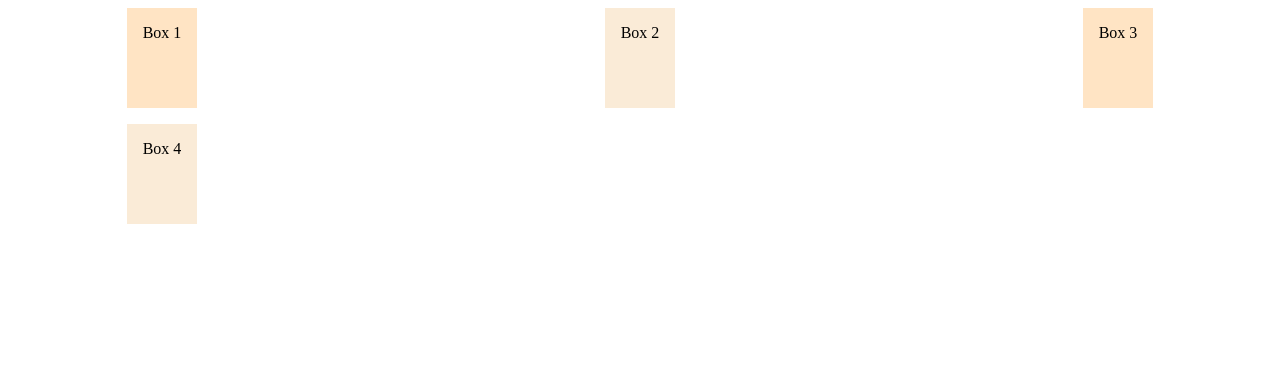
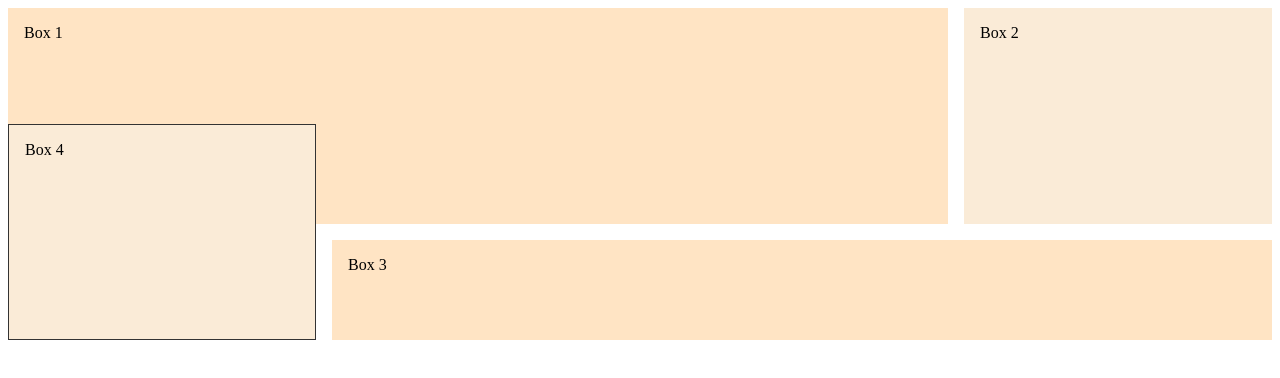
Before and after one commit to gvanmeeteren/06-self-study, a plain HTML site: page index3.html in a window 1280 px wide. Drawn offline with Linux system fonts and the light colour scheme.

Commit message:
dsflaksdjfkl

```diff
--- a/index3.html
+++ b/index3.html
@@ -10,7 +10,8 @@
             grid-template-columns: 1fr 2fr 1fr;
             grid-auto-rows: minmax(100px, auto);
             grid-gap: 1em;
-            justify-items: center;
+            justify-items: stretch;
+            align-items: stretch;
         }
 
         .wrapper > div{
@@ -20,6 +21,32 @@
         .wrapper > div:nth-child(odd){
             background-color: bisque;
         }
+
+        .box1{
+            /*align-self: start;*/
+            grid-column: 1/3;
+            grid-row: 1/3;
+        }
+
+        .box2{
+            /*align-self: end;*/
+            grid-column: 3;
+            grid-row: 1/3;
+        }
+
+        .box3{
+            /*justify-self: end;*/
+            grid-column: 2/4;
+            grid-row: 3;
+        }
+
+        .box4{
+            grid-column: 1;
+            grid-row: 2/4;
+            border: 1px solid #333;
+        }
+
+
     </style>
 </head>
 <body>
```
